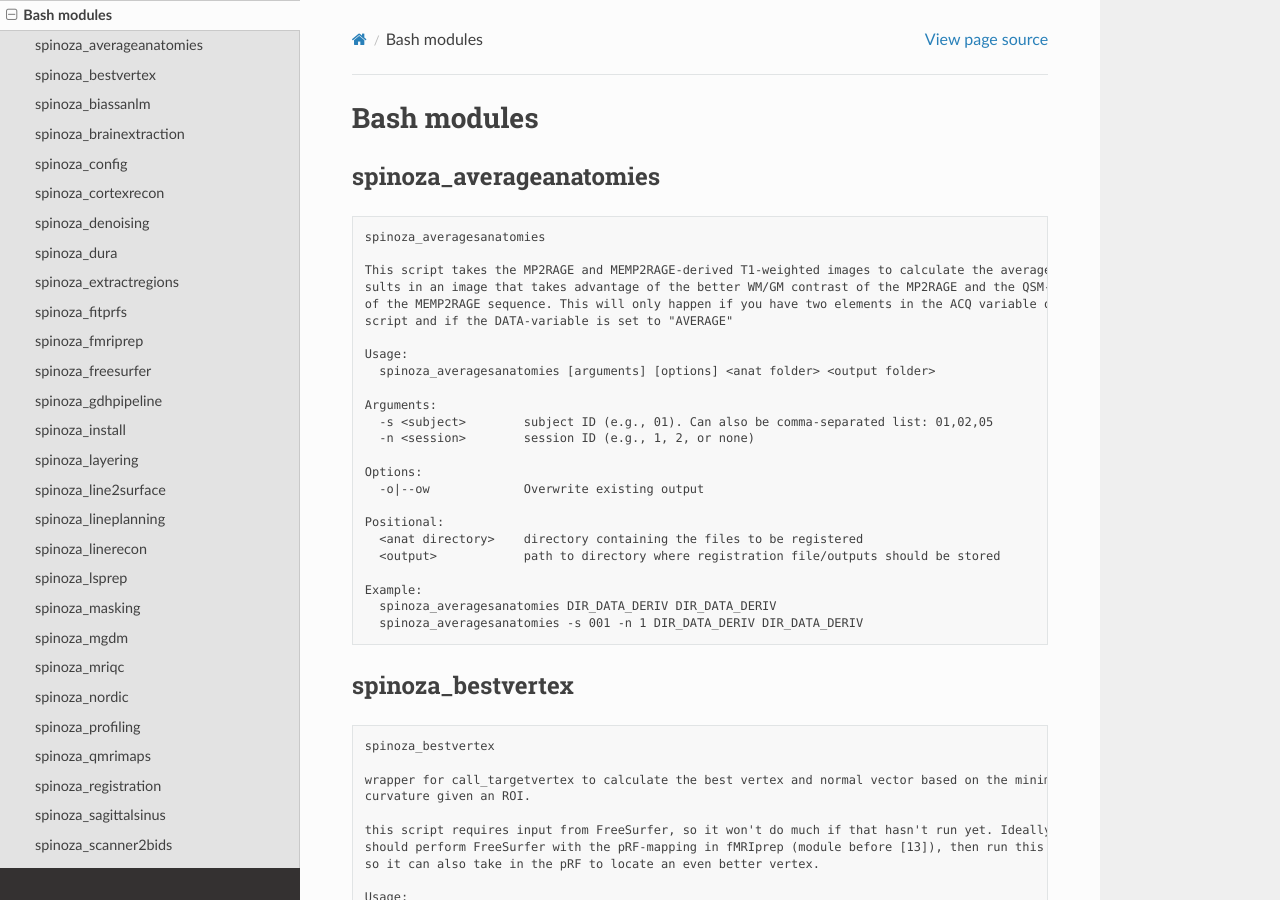
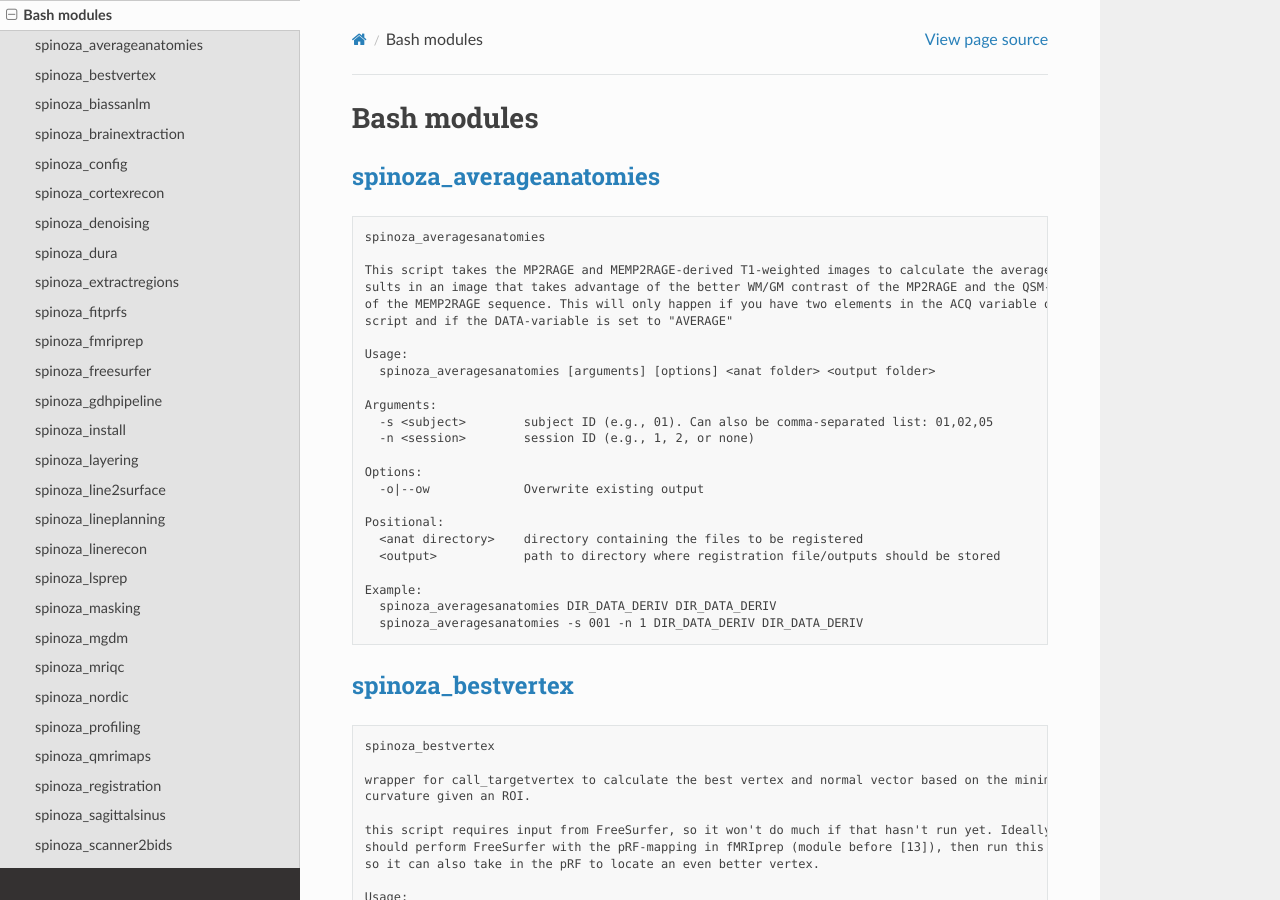
Before and after one commit to gjheij/fmriproc, a Sphinx documentation site: the page built from doc/source/generated_modules.rst, in a window 1280 px wide and 900 px high. Built offline with Sphinx 7.4.7 and the Read the Docs theme 3.1.0, drawn with Linux system fonts in a browser that asks for light colours; pages that are not in the unit, such as notebooks, are missing from menus; the version number could not be read and is left out.

Commit message:
ensure links

```diff
--- a/doc/source/generated_modules.rst
+++ b/doc/source/generated_modules.rst
@@ -4,7 +4,7 @@
 Bash modules
 ------------
 
-spinoza_averageanatomies
+spinoza_averageanatomies_
 ====================================================================================================
 
 .. code-block:: none
@@ -34,7 +34,7 @@
       spinoza_averagesanatomies DIR_DATA_DERIV DIR_DATA_DERIV
       spinoza_averagesanatomies -s 001 -n 1 DIR_DATA_DERIV DIR_DATA_DERIV
 
-spinoza_bestvertex
+spinoza_bestvertex_
 ====================================================================================================
 
 .. code-block:: none
@@ -153,7 +153,7 @@
       spinoza_bestvertex -s 001 DIR_DATA_HOME DIR_DATA_DERIV V1_exvivo.thresh
       spinoza_bestvertex -s 001 -v "1957,8753" DIR_DATA_HOME DIR_DATA_DERIV V1_exvivo.thresh
 
-spinoza_biassanlm
+spinoza_biassanlm_
 ====================================================================================================
 
 .. code-block:: none
@@ -210,7 +210,7 @@
       # run SANLM and Bias correction with ANTs
       spinoza_biassanlm -s 001 -n 1 -b DIR_DATA_HOME DIR_DATA_DERIV/denoised --n4 --denoise
 
-spinoza_brainextraction
+spinoza_brainextraction_
 ====================================================================================================
 
 .. code-block:: none
@@ -253,14 +253,14 @@
       spinoza_brainextraction -o dir/to/pymp2rage dir/to/cat12 /dir/to/masks cat12
       spinoza_brainextraction -s 01,02 -n 2 dir/to/inv2 dir/to/skullstrip /dir/to/masks inv2
 
-spinoza_config
+spinoza_config_
 ====================================================================================================
 
 .. code-block:: none
 
     (No help text found)
 
-spinoza_cortexrecon
+spinoza_cortexrecon_
 ====================================================================================================
 
 .. code-block:: none
@@ -300,7 +300,7 @@
       spinoza_cortexrecon PROBSEGS CRUISE cerebrum
       spinoza_cortexrecon -s 001 -n 1 -o PROBSEGS CRUISE cerebellum
 
-spinoza_denoising
+spinoza_denoising_
 ====================================================================================================
 
 .. code-block:: none
@@ -359,7 +359,7 @@
       There are multiple flags to change the PYBEST_SPACE-variable. If your desired space is not speci-
       fied, update the variable in the setup file.
 
-spinoza_dura
+spinoza_dura_
 ====================================================================================================
 
 .. code-block:: none
@@ -390,7 +390,7 @@
       spinoza_dura T1wdir INV2dir nighresdir maskdir
       spinoza_dura -s 001 -n 1 T1wdir INV2dir nighresdir maskdir
 
-spinoza_extractregions
+spinoza_extractregions_
 ====================================================================================================
 
 .. code-block:: none
@@ -445,7 +445,7 @@
         > tissues(func)
         > brain_mask
 
-spinoza_fitprfs
+spinoza_fitprfs_
 ====================================================================================================
 
 .. code-block:: none
@@ -562,7 +562,7 @@
       spinoza_fitprfs -g -l DIR_DATA_DERIV/prf DIR_DATA_DERIV/pybest DIR_DATA_SOURCE
       spinoza_fitprfs -o DIR_DATA_DERIV/prf DIR_DATA_DERIV/pybest DIR_DATA_SOURCE
 
-spinoza_fmriprep
+spinoza_fmriprep_
 ====================================================================================================
 
 .. code-block:: none
@@ -668,7 +668,7 @@
       master -m 15 -s 01 -n 1 --func -j 15 --sge  # run via master with singularity and 15 cores
       master -m 15 -s 01 -n 1 --func --docker     # run via master with docker
 
-spinoza_freesurfer
+spinoza_freesurfer_
 ====================================================================================================
 
 .. code-block:: none
@@ -746,7 +746,7 @@
       ('--xopts-use'), or (2) delete it ('--xopts-clean'). If this file exsts and the user specifies
       another expert options file, then the user must also specify '--xopts-overwrite'.
 
-spinoza_gdhpipeline
+spinoza_gdhpipeline_
 ====================================================================================================
 
 .. code-block:: none
@@ -811,7 +811,7 @@
       spinoza_gdhpipeline -s ${SUBJECT_PREFIX}001 -r n -f n -z n (run call_gdhmgdm only)
       spinoza_gdhpipeline -s ${SUBJECT_PREFIX}001 -f n -z n -y n (only inject manual edits and re-run FreeSurfer)
 
-spinoza_install
+spinoza_install_
 ====================================================================================================
 
 .. code-block:: none
@@ -838,7 +838,7 @@
       spinoza_install setup no-conda /home/user/my_spinoza_config
       spinoza_install help
 
-spinoza_layering
+spinoza_layering_
 ====================================================================================================
 
 .. code-block:: none
@@ -892,7 +892,7 @@
       - If the script doesn't give an error before printing the starting time, it means it found the
         script.
 
-spinoza_line2surface
+spinoza_line2surface_
 ====================================================================================================
 
 .. code-block:: none
@@ -932,7 +932,7 @@
     Example:
       spinoza_line2surface -s ${SUBJECT_PREFIX}001 -y anat_session2 -d /output/directory/whatev
 
-spinoza_lineplanning
+spinoza_lineplanning_
 ====================================================================================================
 
 .. code-block:: none
@@ -977,7 +977,7 @@
       master -m 00 -s 001 --lh -n 3               # use session 3
       master -m 00 -s 001 --rh -n 2 --identity    # use session 1 (uses identity matrix)
 
-spinoza_linerecon
+spinoza_linerecon_
 ====================================================================================================
 
 .. code-block:: none
@@ -1028,7 +1028,7 @@
       Runs by default NORDIC denoising, might be problematic with surface coils as the noise distri-
       bution is not uniform.
 
-spinoza_lsprep
+spinoza_lsprep_
 ====================================================================================================
 
 .. code-block:: none
@@ -1075,7 +1075,7 @@
       "master -m 03b -s 008 -n 3 -x --filter-pca=0.18,--verbose,--no-button,--ow,--ica" # customize
       "master -m 03b -s 008 -n 3 --sge -x --filter-pca=0.18,--verbose,--ica" # customize # submit
 
-spinoza_masking
+spinoza_masking_
 ====================================================================================================
 
 .. code-block:: none
@@ -1117,7 +1117,7 @@
       spinoza_masking <dir>/pymp2rage <dir>/masked_mp2rage <dir>/manual_masks <dir>/skullstripped
       spinoza_masking -s 01 -n 1 <dir>/pymp2rage <dir>/masked_mp2rage <dir>/manual_masks <dir>/skullstripped
 
-spinoza_mgdm
+spinoza_mgdm_
 ====================================================================================================
 
 .. code-block:: none
@@ -1167,7 +1167,7 @@
       spinoza_mgdm -s 001 -n 1 SKULLSTRIP NIGHRES/mgdm MASKS
       spinoza_mgdm -s 001 -n 1 --gdh SKULLSTRIP NIGHRES/mgdm MASKS
 
-spinoza_mriqc
+spinoza_mriqc_
 ====================================================================================================
 
 .. code-block:: none
@@ -1205,7 +1205,7 @@
       spinoza_mriqc -s 001 -n 1 -f <project> <project>/derivatives/masked_mp2rage <project>/deri-
                        vatives anat
 
-spinoza_nordic
+spinoza_nordic_
 ====================================================================================================
 
 .. code-block:: none
@@ -1266,7 +1266,7 @@
     - By default, tSNR maps from before/after NORDIC clipped to 100 will be produced and stored in the
       no-nordic folder as '*desc-tSNRpre_bold.nii.gz' and '*desc-tSNRpost_bold.nii.gz'
 
-spinoza_profiling
+spinoza_profiling_
 ====================================================================================================
 
 .. code-block:: none
@@ -1300,7 +1300,7 @@
       spinoza_profiling NIGHRES DIR_DATA_HOME T1map
       spinoza_profiling -s 01 -n 2 NIGHRES DIR_DATA_HOME T1map
 
-spinoza_qmrimaps
+spinoza_qmrimaps_
 ====================================================================================================
 
 .. code-block:: none
@@ -1358,7 +1358,7 @@
       spinoza_qmrimaps DIR_DATA_HOME DIR_DATA_DERIV
       spinoza_qmrimaps -s 999 -n 1 DIR_DATA_HOME DIR_DATA_DERIV/pymp2rage
 
-spinoza_registration
+spinoza_registration_
 ====================================================================================================
 
 .. code-block:: none
@@ -1419,7 +1419,7 @@
       spinoza_registration <project>/derivatives/pymp2rage <project>/derivatives/ants mp2rage
       spinoza_registration -s 001 -n 1 <project>/derivatives/pymp2rage <project>/derivatives/ants
 
-spinoza_sagittalsinus
+spinoza_sagittalsinus_
 ====================================================================================================
 
 .. code-block:: none
@@ -1462,7 +1462,7 @@
       spinoza_sagittalsinus --freeview project/derivatives/pymp2rage project/derivatives/manual_masks
       spinoza_sagittalsinus --itk -s 01 project/derivatives/pymp2rage project/derivatives/manual_masks
 
-spinoza_scanner2bids
+spinoza_scanner2bids_
 ====================================================================================================
 
 .. code-block:: none
@@ -1548,7 +1548,7 @@
               ├── fmap
               └── phase
 
-spinoza_segmentfast
+spinoza_segmentfast_
 ====================================================================================================
 
 .. code-block:: none
@@ -1589,14 +1589,14 @@
       spinoza_segmentfast DIR_DATA_DERIV/skullstripped DIR_DATA_DERIV/fsl
       spinoza_segmentfast -s 001 -n 1 DIR_DATA_DERIV/skullstripped DIR_DATA_DERIV/fsl
 
-spinoza_setup
+spinoza_setup_
 ====================================================================================================
 
 .. code-block:: none
 
     (No help text found)
 
-spinoza_sinusfrommni
+spinoza_sinusfrommni_
 ====================================================================================================
 
 .. code-block:: none
@@ -1630,7 +1630,7 @@
       spinoza_sinusfrommni DIR_DATA_DERIV/pymp2rage DIR_DATA_DERIV/ants DIR_DATA_DERIV/manual_masks
       spinoza_sinusfrommni -s 001 -n 1 DIR_DATA_DERIV/pymp2rage DIR_DATA_DERIV/ants DIR_DATA_DERIV/manual_masks
 
-spinoza_subcortex
+spinoza_subcortex_
 ====================================================================================================
 
 .. code-block:: none
```
Also changed, not shown: 1 other file.
